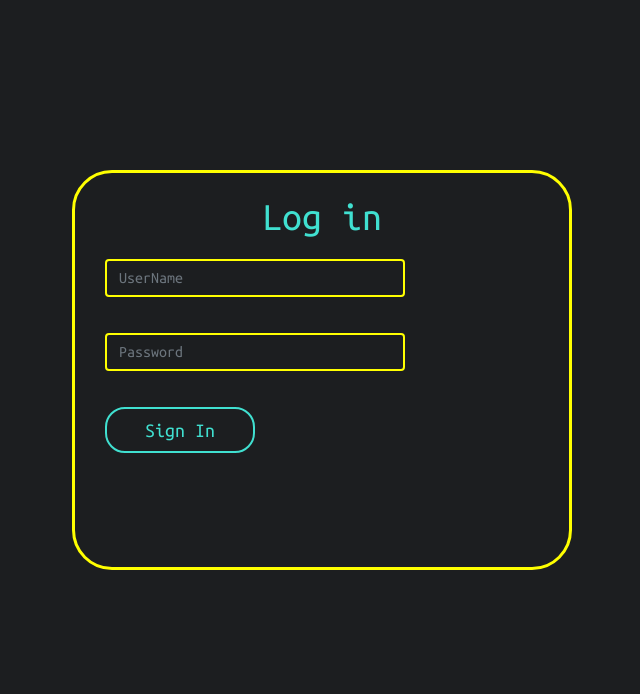
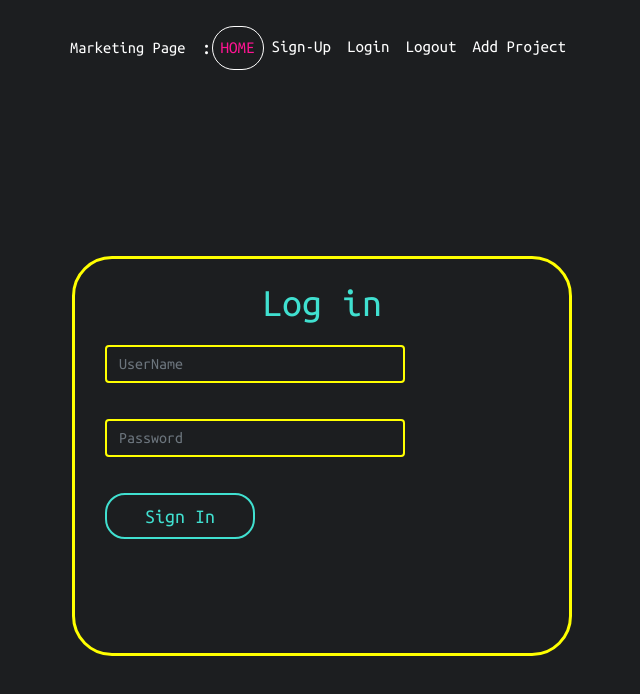
Before and after one commit to Virtual-R/fe, a React (Create React App) app: page /login in a window 1280 px wide. Shown: the top 694 px of the page, without its empty margins (318-958 px from the left). Built offline with nearby package versions, Linux system fonts and the light colour scheme.

Commit message:
minor changes, last thing to style is project form, will work on after demo

```diff
--- a/src/components/LogInForm.js
+++ b/src/components/LogInForm.js
@@ -4,6 +4,8 @@ import styled from "styled-components";
 import axiosWithAuth from "../utils/axiosWithAuth";
 import { useHistory } from "react-router-dom";
 import "./LogInForm.scss";
+import NavBar from "./NavBar";
+
 const H2 = styled.h2`
   color: rgb(64, 224, 208);
   text-align: center;
@@ -46,7 +48,8 @@ export default function LogInForm(props) {
   };
 
   return (
-    // <Div>
+    <>
+      <NavBar/>
       <Form  className="logContainer" onSubmit={login}>
         <H2>Log in</H2>
 
@@ -75,6 +78,6 @@ export default function LogInForm(props) {
           {loading ? "Loading..." : "Sign In"}
         </Button>
       </Form>
-    // </Div>
+    </>
   );
 }
--- a/src/components/SignUpForm.scss
+++ b/src/components/SignUpForm.scss
@@ -8,6 +8,7 @@
     margin:auto;
     margin-top:170px;
     padding:20px;
+    font-family: 'Ubuntu Mono', monospace;
 
     .formItem {
         border:2px solid deeppink;
```
